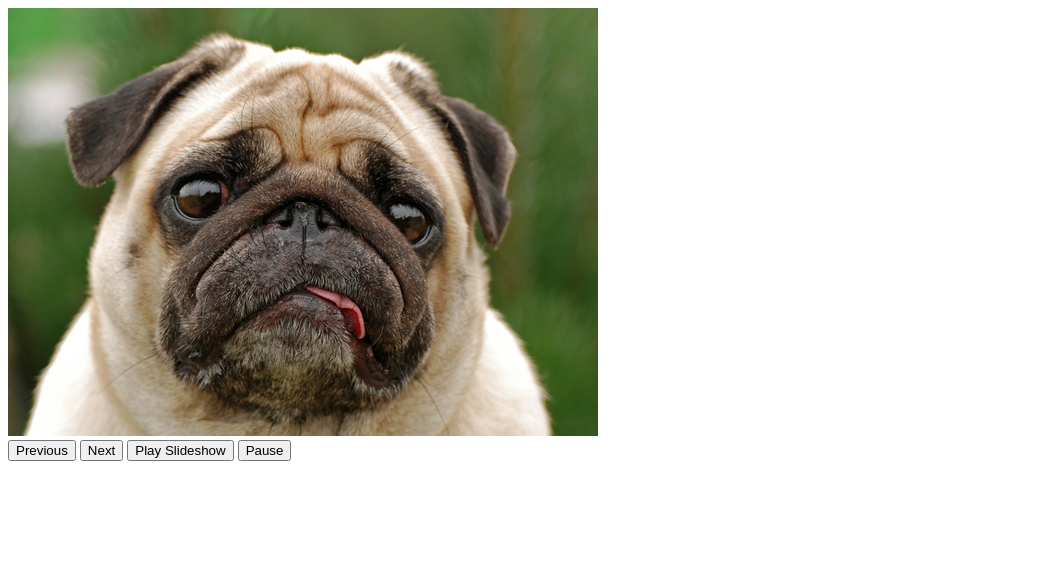
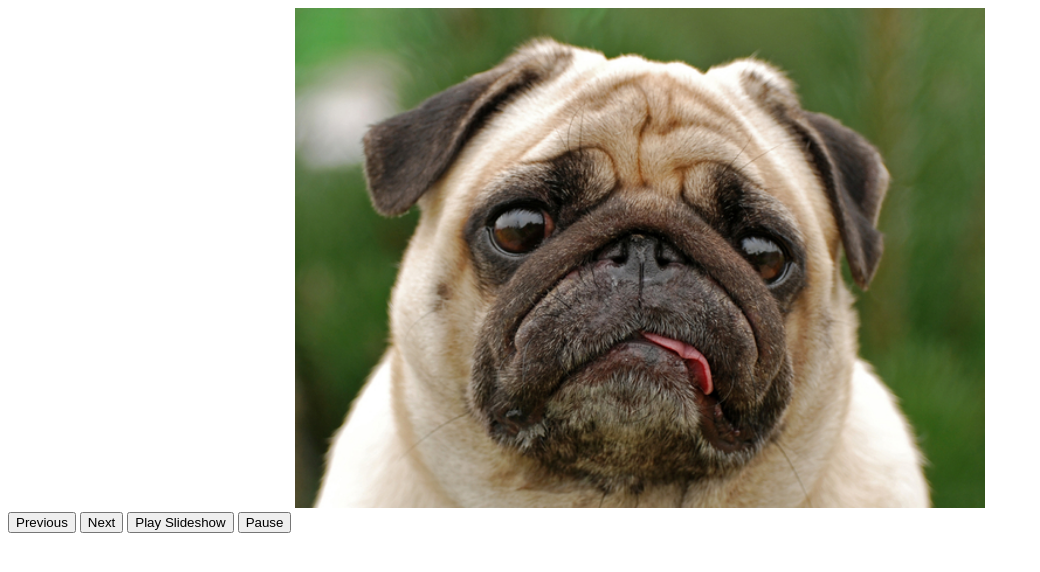
Before and after one commit to zhephree/loyola-slideshow, a plain HTML site: page index.html in a window 1280 px wide. Shown: the whole page, without its empty margins (0-1040 px from the left). Drawn offline with nearby package versions, Linux system fonts and the light colour scheme.

Commit message:
fix image size in css

```diff
--- a/styles.css
+++ b/styles.css
@@ -1,3 +1,7 @@
+#slideshow-wrapper {
+	text-align: center;
+}
+
 #slideshow-image {
-	max-width: 600px;
+	height: 500px;
 }
```
